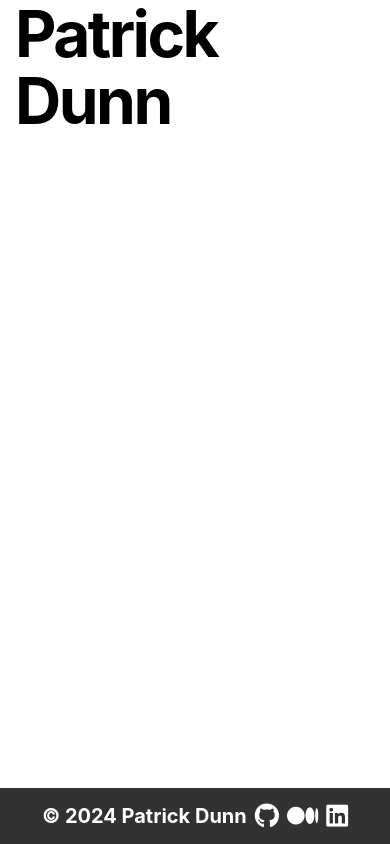
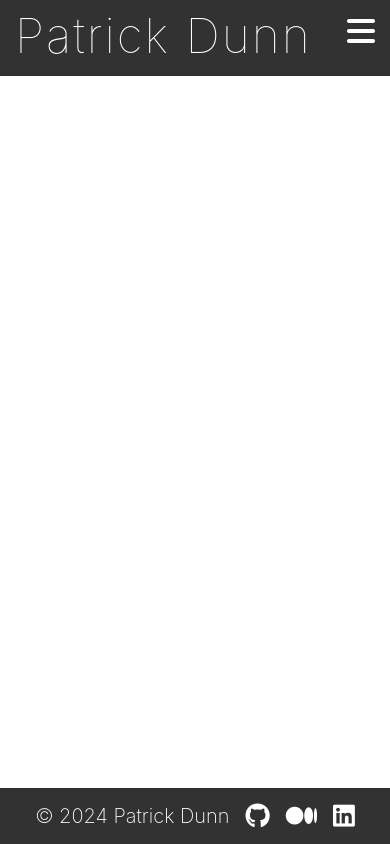
Before and after one commit to knightmac19/portfolio-2024, a React (Create React App) app: page / in a window 390 px wide. Built offline with nearby package versions, Linux system fonts and the light colour scheme; some icons are missing.

Commit message:
navbar with mobile burger menu

```diff
--- a/src/App.js
+++ b/src/App.js
@@ -1,12 +1,14 @@
 import Header from "./components/Header";
-// import Nav from "./components/Nav";
+import Nav from "./components/Nav";
 import Footer from "./components/Footer";
 
 const App = () => {
   return (
     <div id="page-container">
       <div id="content-wrap">
-        <Header>{/* <Nav /> */}</Header>
+        <Header>
+          <Nav />
+        </Header>
         <main></main>
       </div>
       <Footer />
--- a/src/components/Header/index.js
+++ b/src/components/Header/index.js
@@ -2,7 +2,7 @@ const Header = (props) => {
   return (
     <div className="header-wrapper">
       <header className="header-container">
-        <h1 className="header-lg">Patrick Dunn</h1>
+        <h1 className="header-md">Patrick Dunn</h1>
         {props.children}
       </header>
     </div>
--- a/src/components/Nav/index.js
+++ b/src/components/Nav/index.js
@@ -1,31 +1,43 @@
-import { Link } from "react-router-dom";
+import { useState } from "react";
 
-const Nav = ({ currentPage }) => {
-  const pages = ["Portfolio", "Contact", "Resume"];
+const Nav = () => {
+  const [burgerOpen, setBurgerOpen] = useState(false);
+
+  const toggleBurger = () => {
+    setBurgerOpen(!burgerOpen);
+  };
+
+  const navUlDisplay = `${burgerOpen ? "flex" : "none"}`;
+
+  const links = [
+    { title: "About", href: "#about" },
+
+    { title: "Highlights", href: "#highlights" },
+
+    { title: "Projects", href: "#projects" },
+
+    { title: "Resume", href: "#resume" },
+  ];
 
   return (
     <nav className=" nav">
-      <ul>
-        <li>
-          <Link
-            className={` ${currentPage === "/" && "active-link"}`}
-            key="About"
-            to="/"
-          >
-            About
-          </Link>
-        </li>
-        {pages.map((Page) => (
-          <li key={Page}>
-            <Link
-              className={`${currentPage === `/${Page}` && "active-link"}`}
-              to={`/${Page}`}
-            >
-              {Page}
-            </Link>
+      <ul className="desktop-nav">
+        {links.map((link, idx) => (
+          <li key={idx}>
+            <a href={link.href}>{link.title}</a>
           </li>
         ))}
       </ul>
+      <ul style={{ display: navUlDisplay }}>
+        {links.map((link, idx) => (
+          <li key={idx}>
+            <a href={link.href}>{link.title}</a>
+          </li>
+        ))}
+      </ul>
+      <a href="#/" className="burger-menu" onClick={toggleBurger}>
+        <i className="fas fa-lg fa-bars"></i>
+      </a>
     </nav>
   );
 };
--- a/src/index.css
+++ b/src/index.css
@@ -78,6 +78,7 @@ h3,
 h4 {
   margin-top: 0;
   margin-bottom: 0.25rem;
+  font-weight: 100;
 }
 
 p {
@@ -128,13 +129,13 @@ button {
 
 .header-lg {
   font-size: 4rem;
-  letter-spacing: -2.5px;
+  letter-spacing: 2.5px;
   line-height: 1.05;
   color: var(--header-text);
 }
 .header-md {
   font-size: 3rem;
-  letter-spacing: -2px;
+  letter-spacing: 2px;
 }
 
 .sub-header {
@@ -149,8 +150,56 @@ code {
     monospace;
 }
 
-.dev-border {
+.dev-bdr {
   border: 1px solid black;
+}
+.dev-bdr-light {
+  border: 1px solid white;
+}
+
+/* header section */
+header,
+nav {
+  display: flex;
+  justify-content: space-between;
+  align-items: center;
+  color: var(--light-text);
+  background-color: var(--redo-cobalt);
+}
+
+nav {
+  position: relative;
+}
+
+nav ul {
+  list-style: none;
+  display: flex;
+  gap: 1rem;
+  margin-left: 0;
+  padding-left: 0;
+}
+
+nav a {
+  color: var(--light-text);
+  text-decoration: none;
+}
+nav a:hover {
+  text-decoration: underline;
+}
+nav a:active {
+  color: var(--light-text);
+}
+
+.burger-menu {
+  display: none;
+  position: fixed;
+  top: 23px;
+  right: 15px;
+  z-index: 10;
+}
+
+.fa-bars {
+  font-size: 2rem;
 }
 
 footer {
@@ -160,11 +209,11 @@ footer {
   height: 3.5rem;
   color: var(--light-text);
   background-color: var(--redo-cobalt);
-  font-weight: 700;
+  font-weight: 200;
   display: flex;
   justify-content: center;
   align-items: center;
-  gap: 0.5rem;
+  gap: 1rem;
   font-size: 1.25rem;
 }
 
@@ -184,7 +233,21 @@ footer i:hover {
 @media (max-width: 825px) {
 }
 
-@media (max-width: 700px) {
+@media (max-width: 767px) {
+  header,
+  nav ul {
+    display: flex;
+    flex-direction: column;
+    align-items: flex-start;
+  }
+
+  .desktop-nav {
+    display: none;
+  }
+
+  .burger-menu {
+    display: block;
+  }
 }
 
 @media (max-width: 500px) {
```
